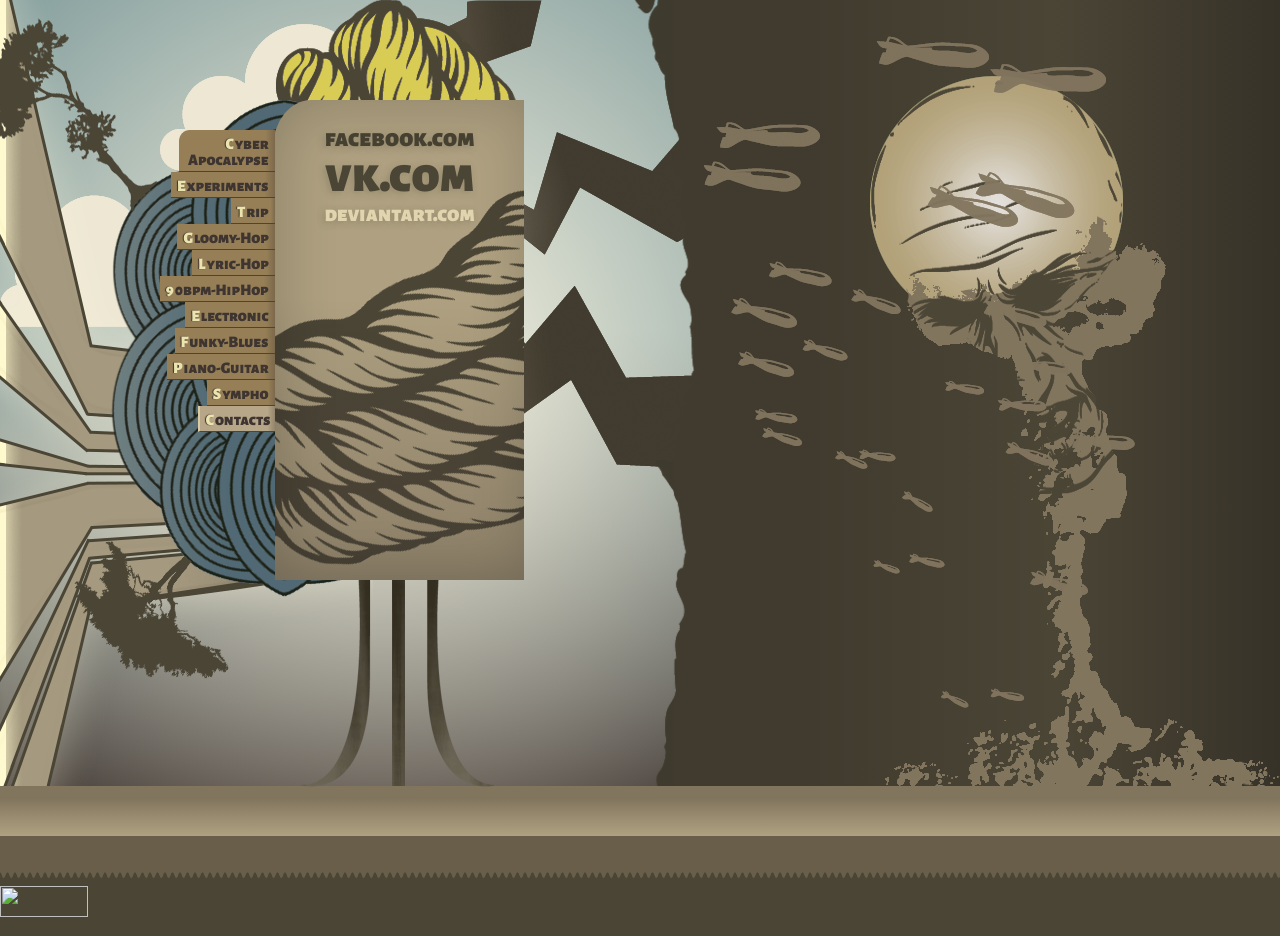
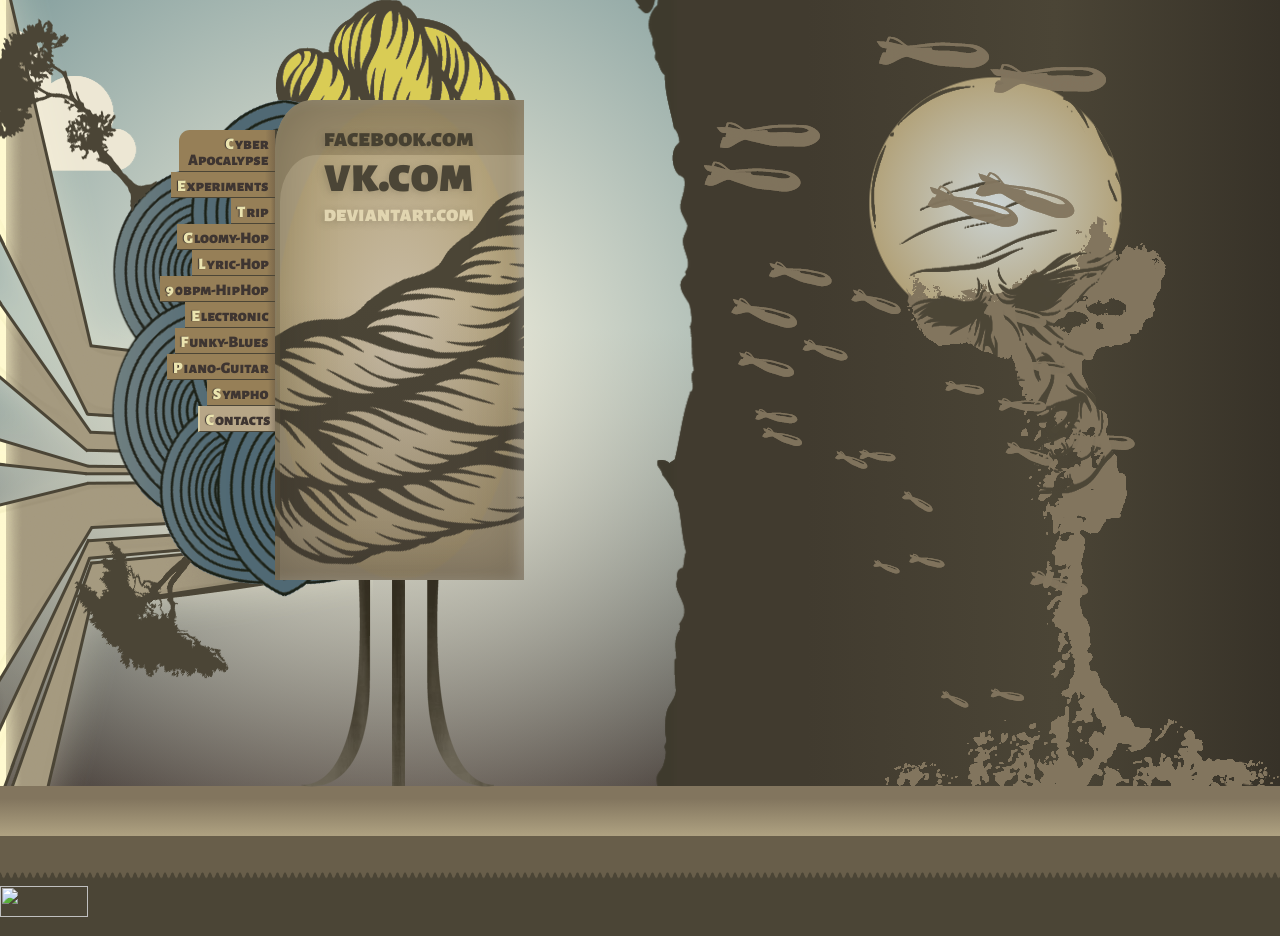
Before and after one commit to zHeney/zHeney, a PHP site: page / in a window 1280 px wide. Run offline with PHP 8.4, Linux system fonts and the light colour scheme; some web fonts are replaced.

Commit message:
RightSide

```diff
--- a/coda-slider.css
+++ b/coda-slider.css
@@ -3,7 +3,7 @@
 */
 
 .coda-slider-wrapper {
-   width: 249px !important;
+  width: 249px !important;
   overflow: hidden;
   top: 100px;
   left: 39%;
@@ -13,7 +13,7 @@
 
 @media all and (max-width: 479px) {
     .coda-slider-wrapper{
-      margin-left: 3px;
+      margin-left: 0px;
       left: 50%;
       top: 47px;
     }
@@ -22,7 +22,7 @@
   .coda-slider-wrapper .coda-slider {
 
     /*background: green;*/
-    width: 257px;
+    width: 249px;
     height: 685px;
   }
 
@@ -125,9 +125,10 @@
         * Panel styles
         *
         *************************************************/
+
         display: block;
         float: left;
-        box-shadow: inset 0px 0px 61px rgba(0,0,0,0.2);
+        box-shadow: inset 4px 0px 61px rgba(0,0,0,0.2), inset -6px 1px 13px 0px rgba(255, 255, 255, 0.08);
       }
 
   .coda-slider-wrapper .coda-nav {
--- a/index.php
+++ b/index.php
@@ -12,7 +12,7 @@
         <link rel="stylesheet" type="text/css" media="screen" href="coda-slider.css" />
         <link rel="stylesheet" href="jplayer/jplayer.css" />
 
-        <script type="text/javascript" src="js/prefixfree.min.js"></script>
+        <!--<script type="text/javascript" src="js/prefixfree.min.js"></script>-->
         <script type="text/javascript" src="js/jquery-1.7.2.min.js"></script>
         <script type="text/javascript" src="js/jquery.coda-slider-3.0.js"></script>
         <script type="text/javascript" src="js/jquery-ui-1.8.20.custom.min.js"></script>
@@ -29,7 +29,7 @@
 
             <!-- **************** LEFTSIDE ****************** -->
             <div id="leftSide">
-            	<div id="bGround" class="blue"></div>
+            	<div id="bGroundLeft" class="blue"></div>
                 <div id="clouds"></div>
                 <div id="lines"></div>
                 <div id="legs"></div>
@@ -72,13 +72,17 @@
 
         **************** RIGHTSIDE ******************
          --><div id="rightSide">
-                <div id="bombs"></div>
-                <div id="ballGreen"></div>
-                <div id="ballBrown"></div>
-                <div id="boomFace">
+         		<div id="bGroundRight">
+					<div id="boomBlock">
+                		<div id="bombs"></div>
+                		<div id="underBall">
+                			<div id="Ball" class="ballBlue"></div>
+                		</div>
+                		<div id="boomFace"></div>
+                	</div>
                 </div>
-            </div>
-        </div><!-- /container -->
+            </div><!-- /container -->
+        </div>
 
         <!--**************** BOTTOMTSIDE ******************-->
         <div id="bottomSide">
--- a/jplayer/jplayer.css
+++ b/jplayer/jplayer.css
@@ -13,8 +13,6 @@
 	color: #fff;
 	/*border-radius: 10px;*/
     border-top: 1px solid #352D2A;
-    border-left: 4px solid #352D2A;
-    border-right: 4px solid #352D2A;
     border-bottom: 1px solid #352D2A;
     background-color: #3e3531;
 }
@@ -614,10 +612,6 @@
 	padding:5px;
 	font-size:.8em;
 	background-color:#3a2a45;
-	border-top:2px solid #554461;
-	border-left:2px solid #554461;
-	border-right:2px solid #180a1f;
-	border-bottom:2px solid #180a1f;
 	color:#FFF;
 	display:none;
 }
--- a/style.css
+++ b/style.css
@@ -2,7 +2,7 @@
 @import url(https://fonts.googleapis.com/css?family=Ek+Mukta);
 
 body{
-    background-color: #413B2F;
+    background-color: #373228;
 }
 
 a{
@@ -18,7 +18,7 @@
     outline: 0;
 }
 
-#clouds, #lines, #rings, #trees, #legs , #hat, #feet, #splash, #rock, #bombs, #boomFace{
+#lines, #rings, #trees, #legs , #hat, #feet, #splash, #rock, #bombs, #boomFace, .birds, .tape{
     position:absolute;
     background-repeat: no-repeat;
 }
@@ -35,7 +35,7 @@
     font-family: 'Alegreya Sans SC', sans-serif;
     text-align: right;
     position: absolute;
-    height: 200px;
+    height: 350px;
     width: 125px;
     z-index: 10;
     left: 39%;
@@ -191,6 +183,14 @@
     width: 55%;
 
 }
+
+    #bGroundLeft{
+        position: absolute;
+        display: block;
+        height: 100%;
+        width: 100%;
+    }
+
     .blue{
         background: radial-gradient(farthest-side at 54% 370px, #FFF8E4, 'rgba(122, 151, 152, 0)');
                     linear-gradient(to bottom, rgba(122,151,152,1) 41%,rgba(59,50,46,1) 100%);
@@ -314,18 +310,20 @@
     z-index: 0;
 }
 
-@media all and (max-width: 980px) {
+@media all and (max-width: 1600px) {
     #splash {
         display: none;
     }
 }
 
 #clouds{
+    position: absolute;
+    background-repeat: repeat-x;
     background-image: url('pict/clouds.png');
     height: 303px;
-    width: 100%;
+    width: 450px;
     top: 24px;
-    left: 0;
+    right: 50%;
 }
 
 #rock{
@@ -346,22 +344,27 @@
 }
 
 #contacts{
-    background: -moz-linear-gradient(top,  rgba(150,127,87,0) 41%, rgba(62,53,49,0.3) 100%),url('pict/contactsBackground.png') 2px 90px no-repeat;
-    background: -webkit-gradient(linear, left top, left bottom, color-stop(41%,rgba(150,127,87,0)), color-stop(100%,rgba(62,53,49,0.3))),url('pict/contactsBackground.png') 2px 90px no-repeat;
-    background: -webkit-linear-gradient(top,  rgba(150,127,87,0) 41%,rgba(62,53,49,0.3) 100%),url('pict/contactsBackground.png') 2px 90px no-repeat;
-    background: -o-linear-gradient(top,  rgba(150,127,87,0) 41%,rgba(62,53,49,0.3) 100%),url('pict/contactsBackground.png') 2px 90px no-repeat;
-    background: -ms-linear-gradient(top,  rgba(150,127,87,0) 41%,rgba(62,53,49,0.3) 100%),url('pict/contactsBackground.png') 2px 90px no-repeat;
-    background: linear-gradient(to bottom,  rgba(150,127,87,0) 41%,rgba(62,53,49,0.3) 100%),url('pict/contactsBackground.png') 2px 90px no-repeat;
+    background: -moz-linear-gradient(top,  rgba(150,127,87,0) 41%, rgba(62,53,49,0.3) 100%),url('pict/contactsBackground.png') 0px 90px no-repeat,
+                -moz-radial-gradient(center, ellipse cover,  rgba(240,230,221,0.43) 0%, rgba(179,162,122,1) 70%, rgba(178,161,121,0) 71%, rgba(178,161,121,0) 100%);
+    background: -webkit-gradient(linear, left top, left bottom, color-stop(41%,rgba(150,127,87,0)), color-stop(100%,rgba(62,53,49,0.3))),url('pict/contactsBackground.png') 0px 90px no-repeat,
+                -webkit-gradient(radial, center center, 0px, center center, 100%, color-stop(0%,rgba(240,230,221,0.43)), color-stop(70%,rgba(179,162,122,1)), color-stop(71%,rgba(178,161,121,0)), color-stop(100%,rgba(178,161,121,0)));
+    background: -webkit-linear-gradient(top,  rgba(150,127,87,0) 41%,rgba(62,53,49,0.3) 100%),url('pict/contactsBackground.png') 0px 90px no-repeat,
+                -webkit-radial-gradient(center, ellipse cover,  rgba(240,230,221,0.43) 0%,rgba(179,162,122,1) 70%,rgba(178,161,121,0) 71%,rgba(178,161,121,0) 100%);
+    background: -o-linear-gradient(top,  rgba(150,127,87,0) 41%,rgba(62,53,49,0.3) 100%),url('pict/contactsBackground.png') 0px 90px no-repeat,
+                -o-radial-gradient(center, ellipse cover,  rgba(240,230,221,0.43) 0%,rgba(179,162,122,1) 70%,rgba(178,161,121,0) 71%,rgba(178,161,121,0) 100%);
+    background: -ms-linear-gradient(top,  rgba(150,127,87,0) 41%,rgba(62,53,49,0.3) 100%),url('pict/contactsBackground.png') 0px 90px no-repeat,
+                -ms-radial-gradient(center, ellipse cover,  rgba(240,230,221,0.43) 0%,rgba(179,162,122,1) 70%,rgba(178,161,121,0) 71%,rgba(178,161,121,0) 100%);
+    background: linear-gradient(to bottom,  rgba(150,127,87,0) 41%,rgba(62,53,49,0.3) 100%),url('pict/contactsBackground.png') 0px 90px no-repeat,
+                radial-gradient(ellipse at center,  rgba(240,230,221,0.43) 0%,rgba(179,162,122,1) 70%,rgba(178,161,121,0) 71%,rgba(178,161,121,0) 100%);
     filter: progid:DXImageTransform.Microsoft.gradient( startColorstr='#00967f57', endColorstr='#4d3e3531',GradientType=0 );
 
     background-color: #AEA080;
     border-top-left-radius: 15% 10%;
     display: inline-block;
-    width: 255px;
+    width: 249px;
     height: 480px;
-    box-shadow: inset 4px 0px 61px rgba(0,0,0,0.2);
     text-align: center;
-
+    box-shadow: inset 4px 0px 61px rgba(0,0,0,0.2), inset 4px 54px 0px 1px rgba(99, 86, 58, 0.3), inset -6px 1px 13px 0px rgba(255, 255, 255, 0.23);
 }
 
     #contacts p {
@@ -405,6 +408,42 @@
     max-width: 900px;
 }
 
+    #bGroundRight{
+        top: 0;
+        height: 100%;
+        width: 100%;
+    }
+
+    .piano{
+        background: url('pict/piano.png') no-repeat center;
+    }
+    .flame{
+        background: url('pict/flame.png') no-repeat center 0px;
+    }
+    .cubes{
+        background: url('pict/cubes.png') no-repeat center 0px;
+    }
+    .birds{
+        background: url('pict/birds.png') no-repeat center;
+        background-position-y: 60px;
+    }
+    .tape{
+        background: url('pict/tape.png') no-repeat center;
+    }
+    .orch{
+        background: url('pict/orch.png') no-repeat center;
+    }
+    .treeBirds{
+        background: url('pict/treeBirds.png') no-repeat center 203px;
+    }
+    .rex{
+        background: url('pict/rex.png') no-repeat center bottom;
+    }
+    .trip{
+        background: url('pict/trip.png') no-repeat center bottom;
+    }
+    #boomBlock{ }
+
         #bombs{
             background-image: url('pict/bombs.png');
             height: 672px;
@@ -422,39 +461,54 @@
             z-index: 0;
             right: 0;
         }
-
-        #ballBrown, #ballGreen{
-            background-repeat: no-repeat;
+            #underBall{
                 position: absolute;
-            top: 76px;
-            right: 57px;
                 height: 253px;
-            width: 353px;
-
-        }
-        #ballBrown{
-            display: block;
-            background-image: url('pict/ballBrown.png');
-        }
-        #ballGreen{
-            display: block;
-            background-image: url('pict/ballGreen.png');
+                width: 253px;
+                top: 77px;
+                right: 158px;
             }
 
-    #bGround{
-        position: absolute;
-        display: block;
-        height: 100%;
-        width: 100%;
+                #Ball, .ballBrown, .ballGreen, .ballBlue{
+                    height: 253px;
+                    width: 253px;
+                }
+
+        /* gradient permalink
+        http://www.colorzilla.com/gradient-editor/#e0dcd5+0,b2a179+71,b2a179+100&1+70,0+71
+        */
+
+        .ballBlue{
+            background: -moz-radial-gradient(center, ellipse cover,  rgba(203,211,211,1) 0%, rgba(178,162,122,1) 70%, rgba(178,161,121,0) 71%, rgba(178,161,121,0) 100%);
+            background: -webkit-gradient(radial, center center, 0px, center center, 100%, color-stop(0%,rgba(203,211,211,1)), color-stop(70%,rgba(178,162,122,1)), color-stop(71%,rgba(178,161,121,0)), color-stop(100%,rgba(178,161,121,0)));
+            background: -webkit-radial-gradient(center, ellipse cover,  rgba(203,211,211,1) 0%,rgba(178,162,122,1) 70%,rgba(178,161,121,0) 71%,rgba(178,161,121,0) 100%);
+            background: -o-radial-gradient(center, ellipse cover,  rgba(203,211,211,1) 0%,rgba(178,162,122,1) 70%,rgba(178,161,121,0) 71%,rgba(178,161,121,0) 100%);
+            background: -ms-radial-gradient(center, ellipse cover,  rgba(203,211,211,1) 0%,rgba(178,162,122,1) 70%,rgba(178,161,121,0) 71%,rgba(178,161,121,0) 100%);
+            background: radial-gradient(ellipse at center,  rgba(203,211,211,1) 0%,rgba(178,162,122,1) 70%,rgba(178,161,121,0) 71%,rgba(178,161,121,0) 100%);
+            filter: progid:DXImageTransform.Microsoft.gradient( startColorstr='#cbd3d3', endColorstr='#00b2a179',GradientType=1 );
+        }
+
+        .ballBrown{
+            background: -moz-radial-gradient(center, ellipse cover,  rgba(255,232,155,1) 0%, rgba(132,119,95,1) 70%, rgba(130,117,94,0) 71%, rgba(178,161,121,0) 100%);
+            background: -webkit-gradient(radial, center center, 0px, center center, 100%, color-stop(0%,rgba(255,232,155,1)), color-stop(70%,rgba(132,119,95,1)), color-stop(71%,rgba(130,117,94,0)), color-stop(100%,rgba(178,161,121,0)));
+            background: -webkit-radial-gradient(center, ellipse cover,  rgba(255,232,155,1) 0%,rgba(132,119,95,1) 70%,rgba(130,117,94,0) 71%,rgba(178,161,121,0) 100%);
+            background: -o-radial-gradient(center, ellipse cover,  rgba(255,232,155,1) 0%,rgba(132,119,95,1) 70%,rgba(130,117,94,0) 71%,rgba(178,161,121,0) 100%);
+            background: -ms-radial-gradient(center, ellipse cover,  rgba(255,232,155,1) 0%,rgba(132,119,95,1) 70%,rgba(130,117,94,0) 71%,rgba(178,161,121,0) 100%);
+            background: radial-gradient(ellipse at center,  rgba(255,232,155,1) 0%,rgba(132,119,95,1) 70%,rgba(130,117,94,0) 71%,rgba(178,161,121,0) 100%);
+            filter: progid:DXImageTransform.Microsoft.gradient( startColorstr='#ffe89b', endColorstr='#00b2a179',GradientType=1 );
+        }
+
+        .ballGreen{
+
         }
 
     @media all and (max-width: 980px) {
-        #boomFace, #ballBrown, #ballGreen {
+        #boomFace, #underBall {
             display: none;
         }
     }
     @media all and (max-width: 479px) {
-        #rightSide {
+        #bombs {
             display: none;
         }
         #leftSide, #rightSide{
```
Also changed, not shown: other parts of style.css (+11 -23 lines), js/main.js (+97 -53 lines), main.js (deleted, +0 -45 lines), pict/ballBrown.png (deleted), pict/ballGreen.png (deleted), pict/birds.png (added), pict/cubes.png (added), pict/flame.png (added), pict/orch.png (added), pict/piano.png (added), pict/rex.png (added), pict/tape.png (added), pict/treeBirds.png (added), pict/trip.png (added). Lines whose indentation alone changed are shown as unchanged.
